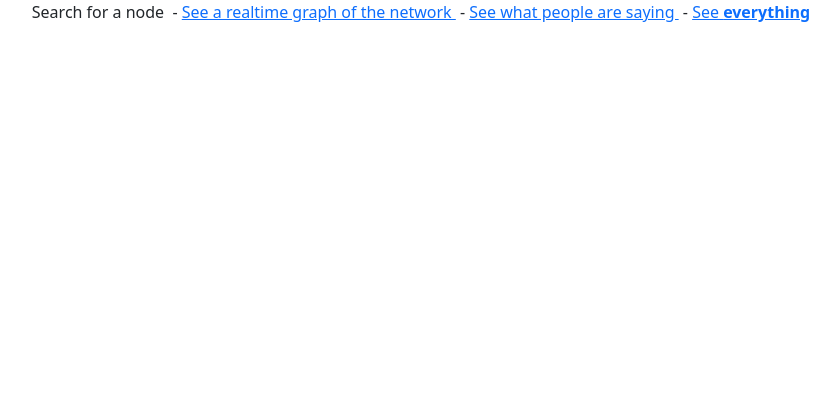
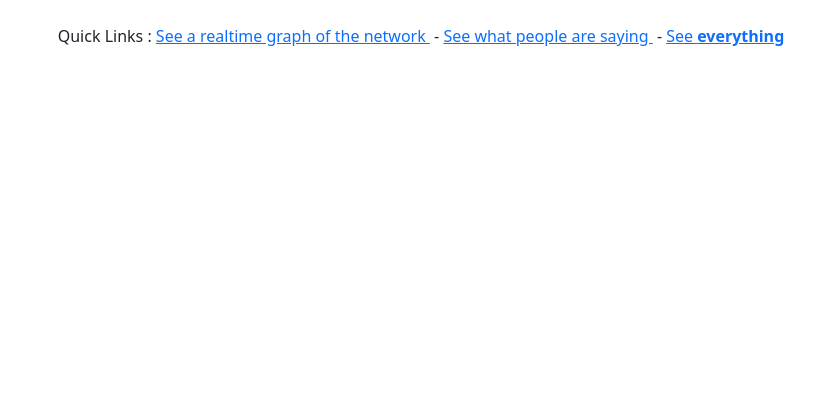
Before and after one commit to callsup78/meshview, a Python web app: template meshview/templates/net.html in a window 1280 px wide. Shown: the top 420 px of the page, without its empty margins (219-1059 px from the left). Run offline with Jinja, Linux system fonts and the light colour scheme; the template is opened without the code that fills it, so the values that code supplies are empty; some libraries are stand-ins or nearby versions.

Commit message:
Update base.html

```diff
--- a/meshview/templates/base.html
+++ b/meshview/templates/base.html
@@ -33,8 +33,8 @@
         </style>
     </head>
     <body hx-indicator="#spinner">
-	<center>Search for a node &nbsp;-&nbsp;<a href="/graph/network">See a realtime graph of the network </a>&nbsp;-&nbsp;<a href="/chat">See what people are saying </a>&nbsp;-&nbsp;<a href="/firehose">See <strong>everything</strong> </a> </center>
-    	<br>
+	<br>
+	<center>Quick Links&nbsp;:&nbsp;<a href="/graph/network">See a realtime graph of the network </a>&nbsp;-&nbsp;<a href="/chat">See what people are saying </a>&nbsp;-&nbsp;<a href="/firehose">See <strong>everything</strong> </a> </center>
         <div id="spinner" class="spinner-border secondary-primary htmx-indicator position-absolute top-50 start-50" role="status">
           <span class="visually-hidden">Loading...</span>
         </div>
```
